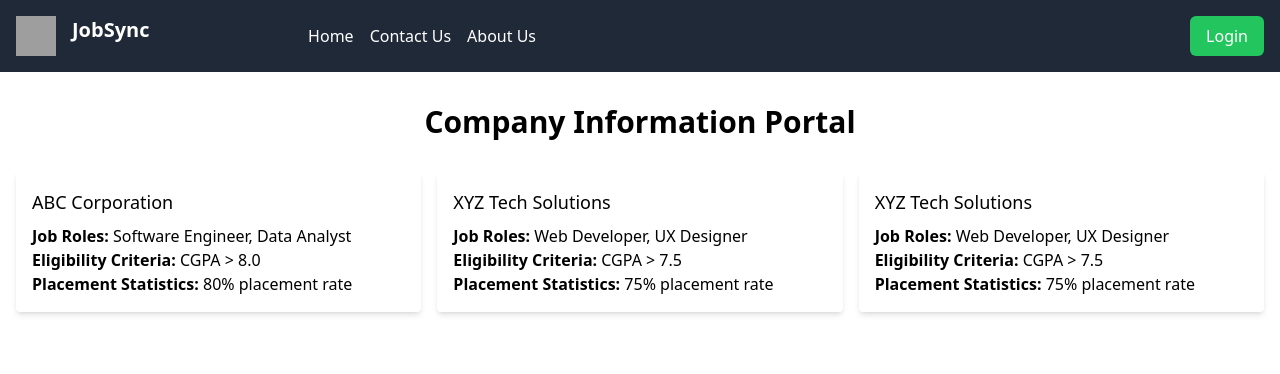
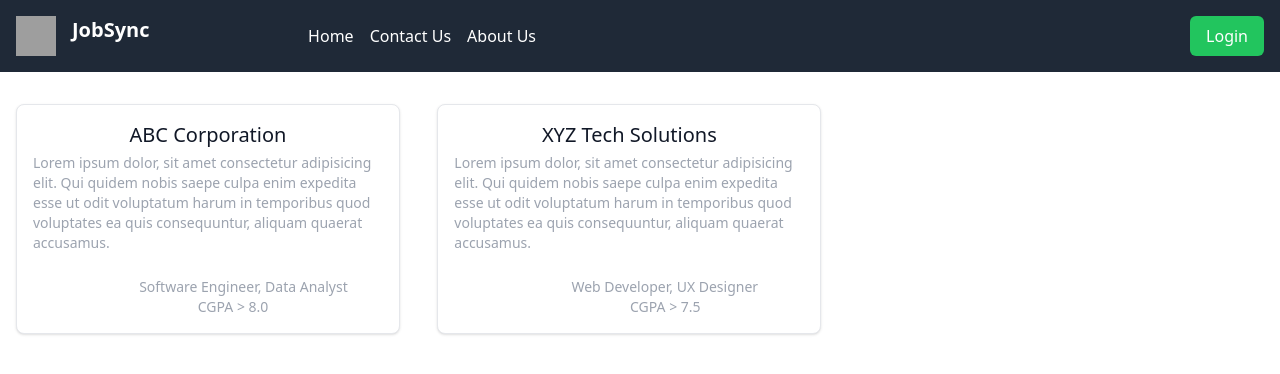
Before and after one commit to ani-netizen/vega, a React (Create React App) app in the folder client/: page / in a window 1280 px wide. Shown: the top 374 px of the page. Built offline with nearby package versions, Linux system fonts and the light colour scheme; grey boxes are pictures that could not be loaded.

Commit message:
started f&b integration

```diff
--- a/client/package.json
+++ b/client/package.json
@@ -6,6 +6,7 @@
     "@testing-library/jest-dom": "^5.17.0",
     "@testing-library/react": "^13.4.0",
     "@testing-library/user-event": "^13.5.0",
+    "axios": "^1.6.7",
     "react": "^18.2.0",
     "react-dom": "^18.2.0",
     "react-router-dom": "^6.22.2",
--- a/client/src/components/CompanyCard/CompanyCard.jsx
+++ b/client/src/components/CompanyCard/CompanyCard.jsx
@@ -1,21 +1,30 @@
 import React from "react";
+import { Link } from "react-router-dom";
 
 function CompanyCard({ company }) {
   return (
-    <div
-      className={`company-profile rounded overflow-hidden shadow-md bg-white p-4 transform hover:scale-105`}
-    >
-      <h3 className="text-lg font-medium mb-2">{company.name}</h3>
-      <p>
-        <strong>Job Roles:</strong> {company.jobRoles.join(", ")}
-      </p>
-      <p>
-        <strong>Eligibility Criteria:</strong> {company.eligibilityCriteria}
-      </p>
-      <p>
-        <strong>Placement Statistics:</strong> {company.placementStatistics}
-      </p>
-    </div>
+    <Link to={`/${company._id}`}>
+      <div class="w-full max-w-sm bg-white border border-gray-200 rounded-lg shadow dark:bg-gray-800 dark:border-gray-700 p-4">
+        <div class="flex flex-col items-center">
+          <h5 class="mb-1 text-xl font-medium text-gray-900 dark:text-white">
+            {company.name}
+          </h5>
+          <p class="text-sm text-gray-400 overflow-ellipsis">
+            {company.description}
+          </p>
+          <div class="text-gray-400 mt-4 md:mt-6 text-sm">
+            <p>
+              <strong className="text-white">Job Roles:</strong>{" "}
+              {company.jobRoles.join(", ")}
+            </p>
+            <p>
+              <strong className="text-white">Eligibility Criteria:</strong>{" "}
+              {company.eligibilityCriteria}
+            </p>
+          </div>
+        </div>
+      </div>
+    </Link>
   );
 }
 
--- a/client/src/components/Navbar/Navbar.jsx
+++ b/client/src/components/Navbar/Navbar.jsx
@@ -26,7 +26,7 @@ const Navbar = () => {
         </div>
       </div>
 
-      <button className="px-4 py-2 bg-green-500 hover:bg-green-600 text-white rounded-md">
+      <button className="px-4 py-2 bg-green-500 duration-500 hover:bg-green-600 text-white rounded-md">
         Login
       </button>
     </nav>
--- a/client/src/pages/CompanyProfiles.jsx
+++ b/client/src/pages/CompanyProfiles.jsx
@@ -5,34 +5,25 @@ const CompanyProfiles = () => {
   // Placeholder data (replace with actual data)
   const companies = [
     {
-      id: 1,
       name: "ABC Corporation",
+      description:
+        "Lorem ipsum dolor, sit amet consectetur adipisicing elit. Qui quidem nobis saepe culpa enim expedita esse ut odit voluptatum harum in temporibus quod voluptates ea quis consequuntur, aliquam quaerat accusamus.",
       jobRoles: ["Software Engineer", "Data Analyst"],
       eligibilityCriteria: "CGPA > 8.0",
       placementStatistics: "80% placement rate",
     },
     {
-      id: 2,
       name: "XYZ Tech Solutions",
+      description:
+        "Lorem ipsum dolor, sit amet consectetur adipisicing elit. Qui quidem nobis saepe culpa enim expedita esse ut odit voluptatum harum in temporibus quod voluptates ea quis consequuntur, aliquam quaerat accusamus.",
       jobRoles: ["Web Developer", "UX Designer"],
       eligibilityCriteria: "CGPA > 7.5",
       placementStatistics: "75% placement rate",
     },
-    {
-      id: 3,
-      name: "XYZ Tech Solutions",
-      jobRoles: ["Web Developer", "UX Designer"],
-      eligibilityCriteria: "CGPA > 7.5",
-      placementStatistics: "75% placement rate",
-    },
-    // Add more companies as needed
   ];
 
   return (
     <div className="container mx-auto px-4 py-8">
-      <h1 className="text-3xl font-bold text-center mb-8">
-        Company Information Portal
-      </h1>
       <div className="grid grid-cols-1 sm:grid-cols-2 md:grid-cols-3 gap-4">
         {companies.map((company, index) => (
           <div key={index}>
```
Also changed, not shown: 1 other file (tests, documents, lock files or other folders).
